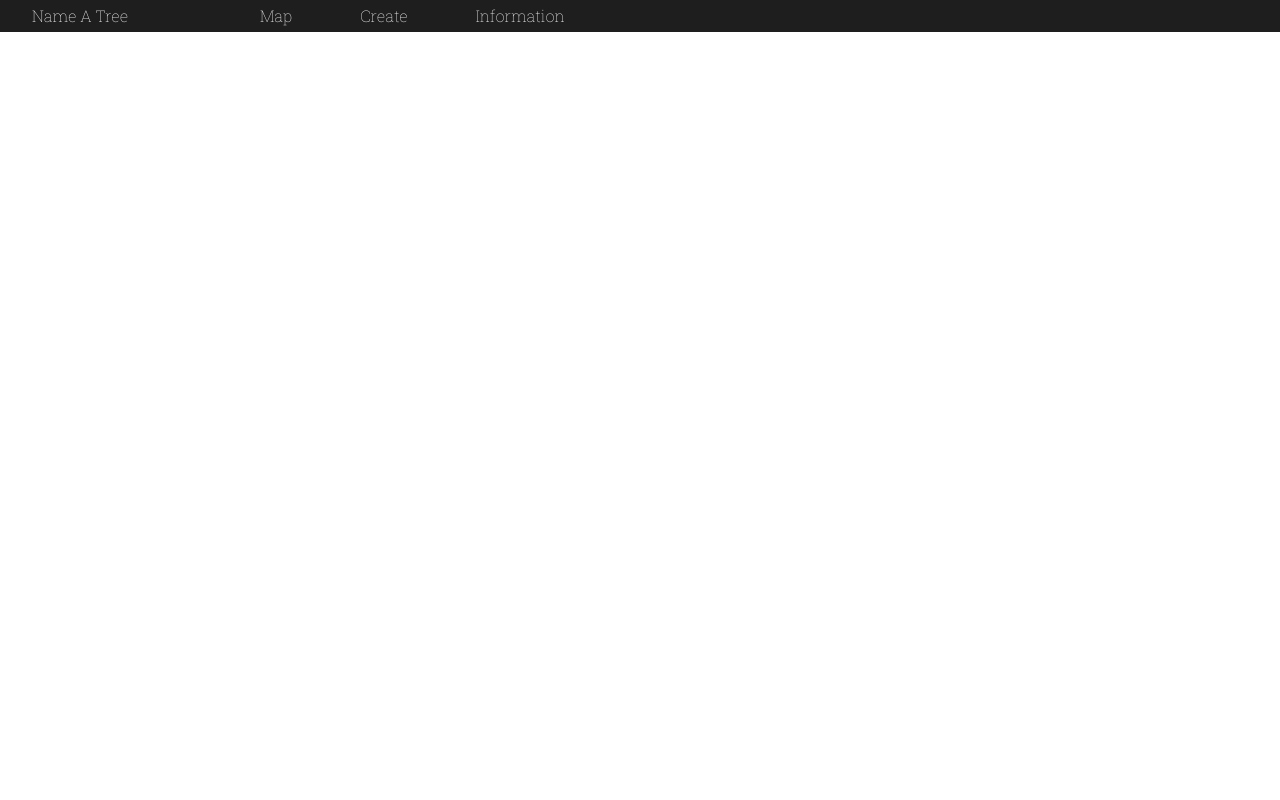
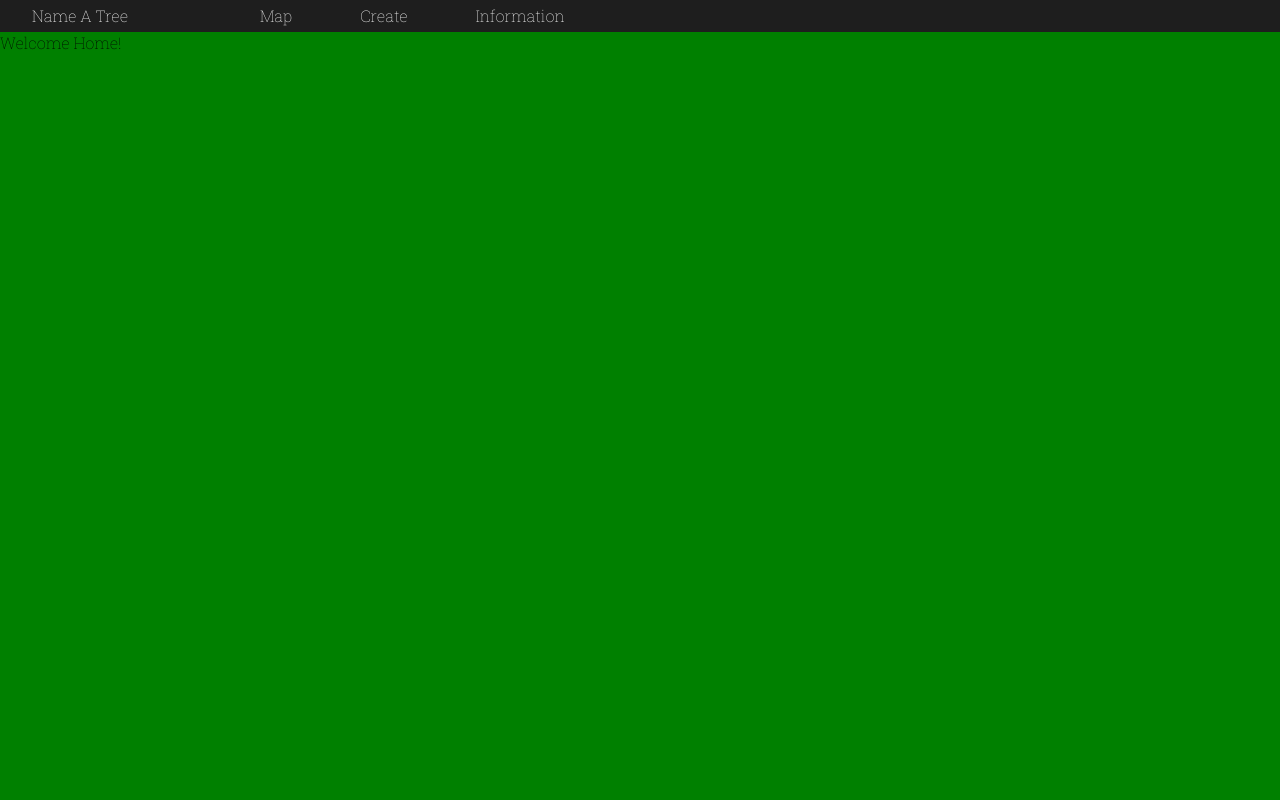
Before and after one commit to binarytrails/nameatree, a Django app: page / in a window 1280 px wide. Run offline with Django 3.2, Linux system fonts and the light colour scheme.

Commit message:
+ container to base

```diff
--- a/src/frontend/static/frontend/css/base.css
+++ b/src/frontend/static/frontend/css/base.css
@@ -35,3 +35,14 @@ body
         color: white;
         margin: 4em 2em;
     }
+
+#container
+{
+    position: absolute;
+    top: 0;
+    right: 0;
+    left: 0;
+    bottom: 0;
+    margin-top: 2em;
+    background: green;
+}
--- a/src/frontend/templates/frontend/base.html
+++ b/src/frontend/templates/frontend/base.html
@@ -20,13 +20,15 @@
     <body>
         <div id="header">
             <a href="/">Name A Tree<a>
-            <a href="map/">Map</a>
-            <a href="create/">Create</a>
-            <a href="info">Information</a>
+            <a href="/map/">Map</a>
+            <a href="/create/">Create</a>
+            <a href="/info/">Information</a>
         </div>
 
-        {% block content %}
-        {% endblock %}
+        <div id="container">
+            {% block content %}
+            {% endblock %}
+        </div>
 
         <div id="footer">
 
```
